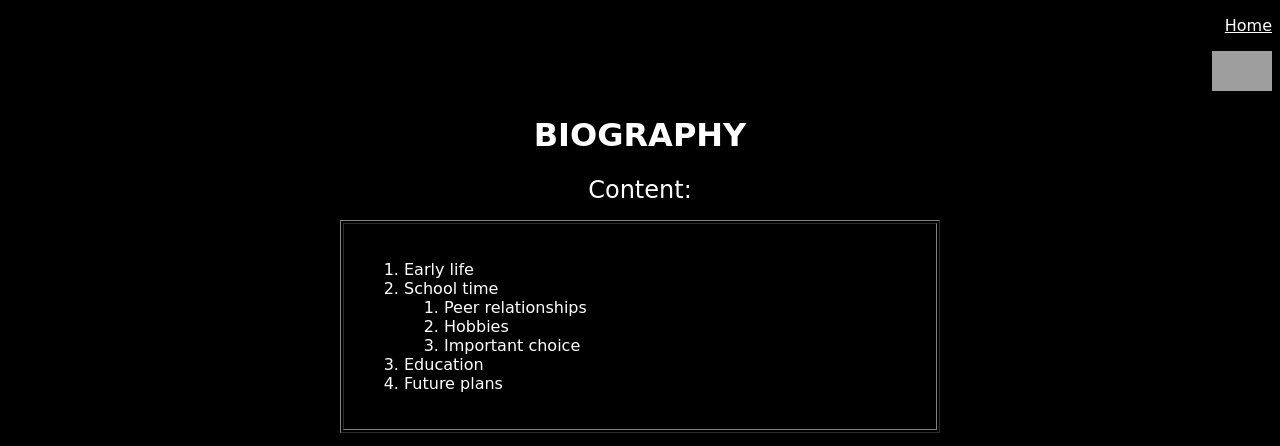
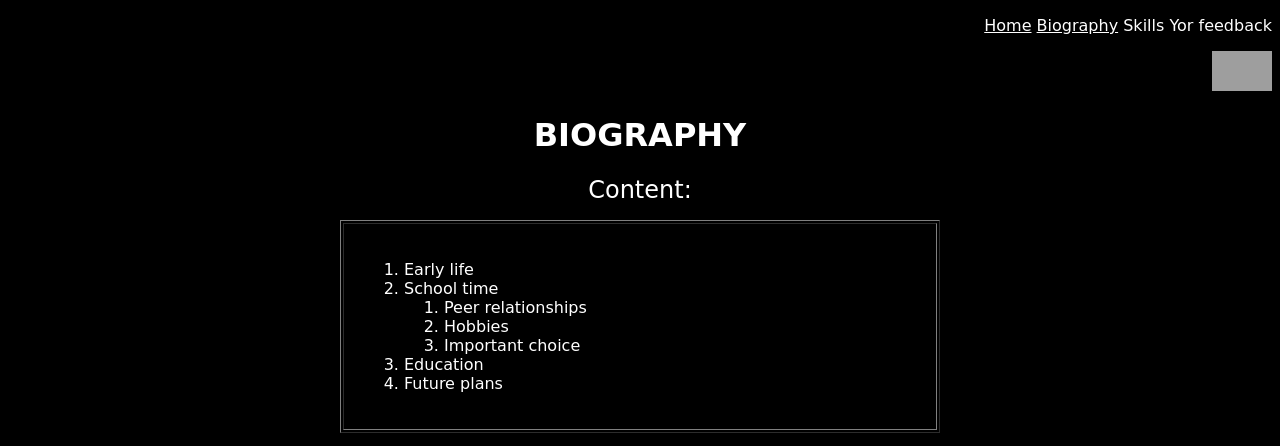
Before and after one commit to ayukondrateva/mysite, a plain HTML site: page mysite/Biography.html in a window 1280 px wide. Shown: the top 446 px of the page. Drawn offline with Linux system fonts and the light colour scheme; grey boxes are pictures that could not be loaded.

Commit message:
Update Biography.html

```diff
--- a/mysite/Biography.html
+++ b/mysite/Biography.html
@@ -6,9 +6,13 @@
 </head>
 <body bgcolor="black" style="color: white;">
 
-<p align="right"><font face="cursive"><a href="home.html" style="color: white;">Home</a></font></p>
-<p align="right"><a href="http://kartinki-risunki.ru/sites/kartinki-risunki.ru/files/images/18/15454.jpg">
-    <img src="http://kartinki-risunki.ru/sites/kartinki-risunki.ru/files/images/18/15454.jpg" width="60" height="40" alt="landscape" title="Графическая гиперссылка"></a></p>
+<p align="right"><font face="cursive"><a href="home.html" style="color: white;">Home</a>
+ <a href="Biography.html" style="color: white;">Biography</a>
+<a href="skills.html" style="color: white; text-decoration: none;">Skills</a>
+    <a href="feedback.html" style="color: white;text-decoration: none;">Yor feedback</a>
+</font></p>
+<p align="right"><a href="https://etoday.ru/uploads/2009/02/25/83.jpg">
+    <img src="https://etoday.ru/uploads/2009/02/25/83.jpg" width="60" height="40" alt="landscape" title="Графическая гиперссылка"></a></p>
 <h1 align="center"><font color="white" face="cursive">BIOGRAPHY</font></h1>
 <p align="center"><font face="cursive" size="5">Content:</font></p>
 <table border="1"
```
